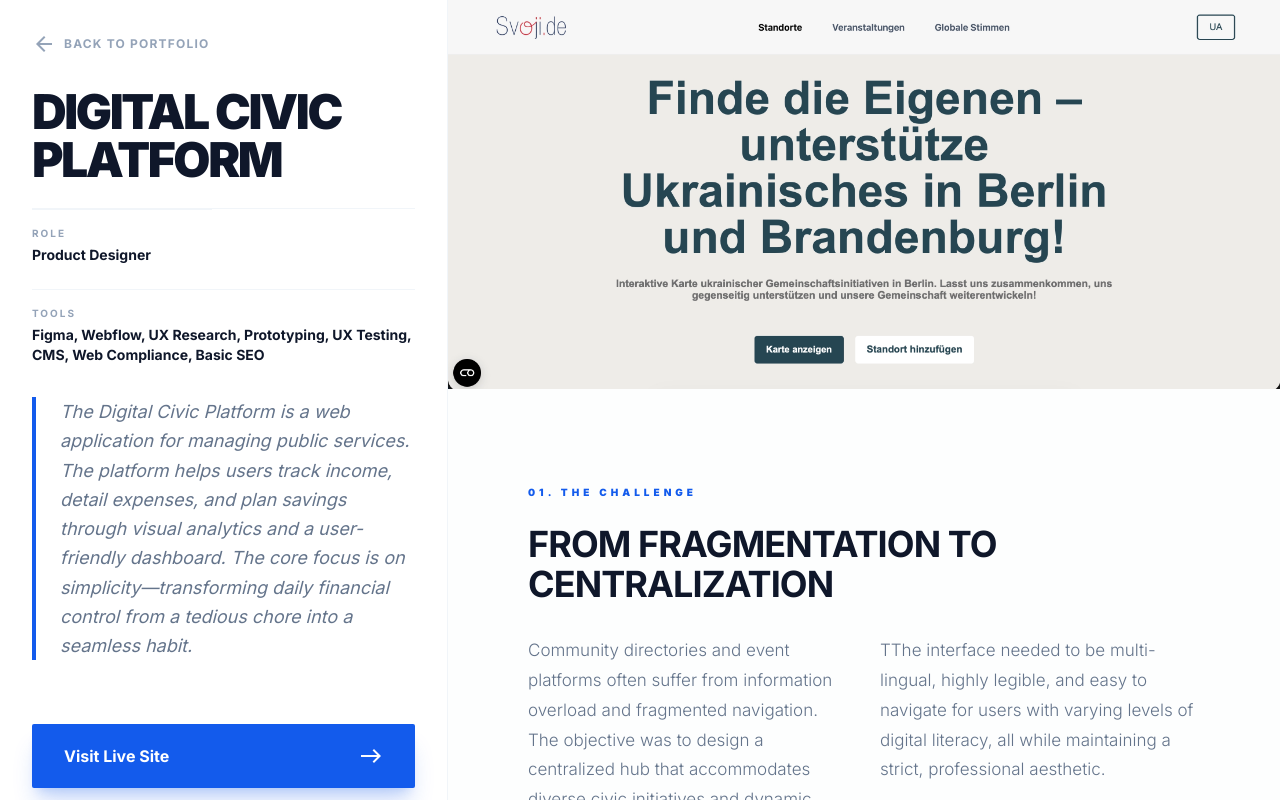
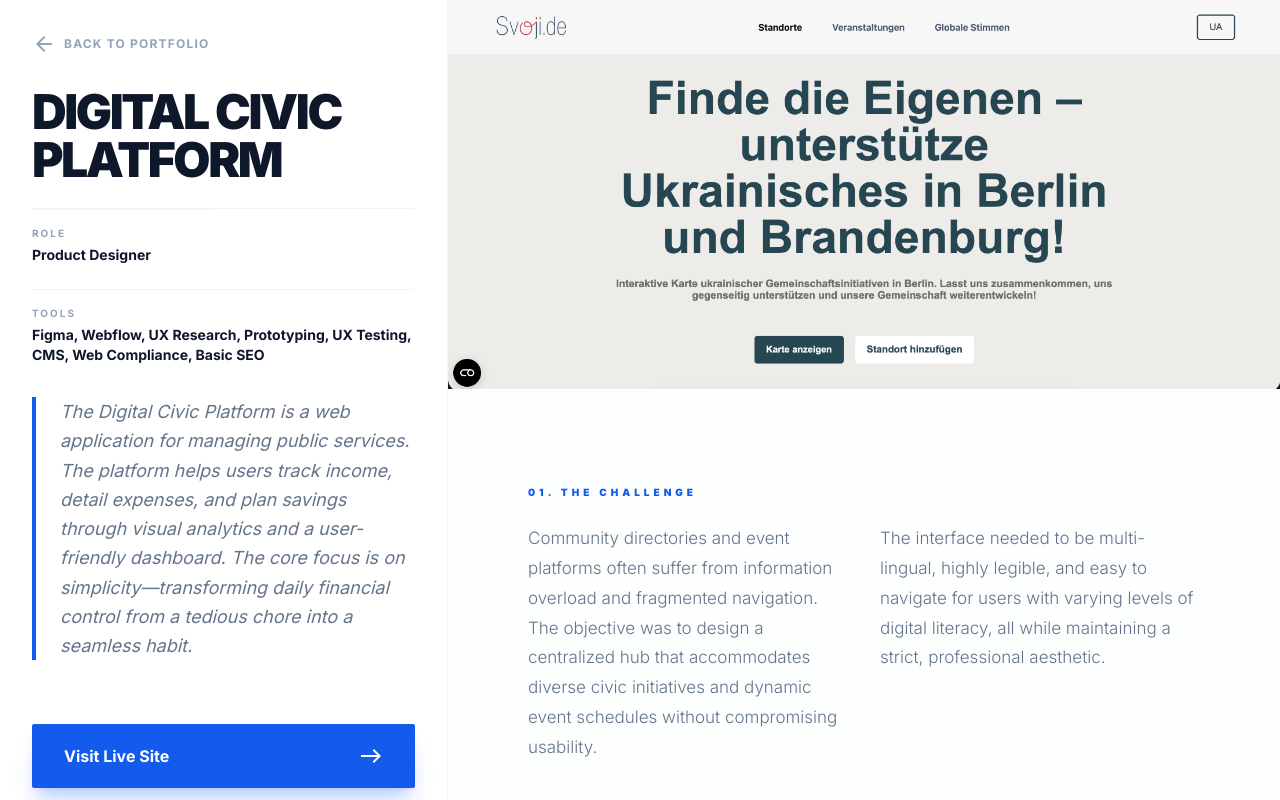
Before and after one commit to Yurgen-design/yurii-lavuta-portfolio, a website: page project Svoji.html in a window 1280 px wide. Drawn offline with Linux system fonts and the light colour scheme.

Commit message:
Add files via upload

```diff
--- a/project Svoji.html
+++ b/project Svoji.html
@@ -232,13 +232,12 @@
 
            <section id="challenge">
                 <h2 class="text-[10px] uppercase tracking-[0.4em] text-primary font-black mb-6">01. The Challenge</h2>
-                <h3 class="text-4xl font-bold mb-8 tracking-tight text-slate-900 uppercase">From Fragmentation to Centralization</h3>
                 <div class="two-col-text">
                     <p class="main-description-text">
                         Community directories and event platforms often suffer from information overload and fragmented navigation. The objective was to design a centralized hub that accommodates diverse civic initiatives and dynamic event schedules without compromising usability.
                     </p>
                     <p class="main-description-text">
-                        TThe interface needed to be multi-lingual, highly legible, and easy to navigate for users with varying levels of digital literacy, all while maintaining a strict, professional aesthetic.
+                        The interface needed to be multi-lingual, highly legible, and easy to navigate for users with varying levels of digital literacy, all while maintaining a strict, professional aesthetic.
                     </p>
                 </div> <br> <br>
                 <div class="space-y-12">
```
